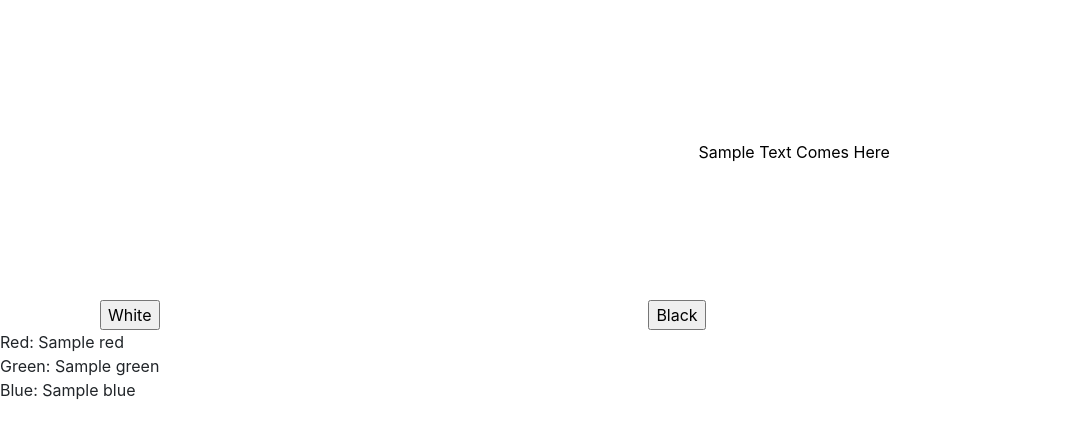
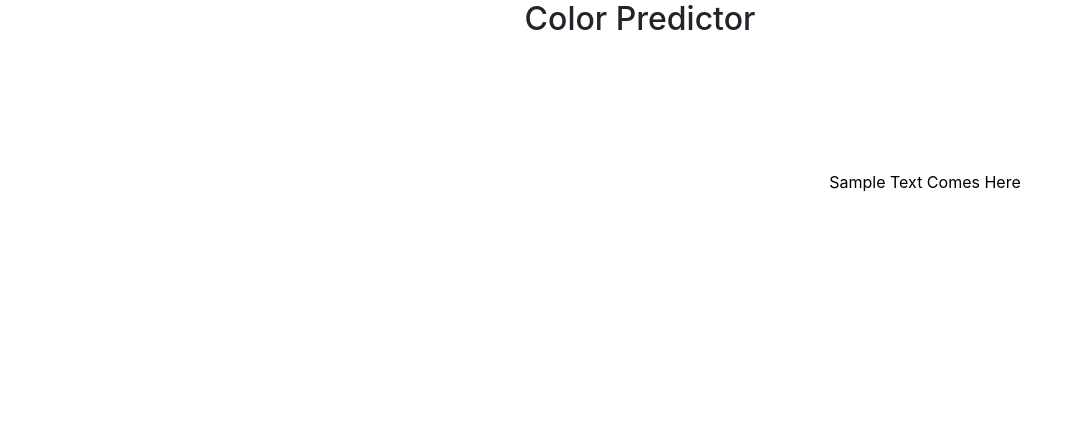
Before and after one commit to eyadkobatte/color-decider, a Flask app: template templates/index.html in a window 1280 px wide. Shown: the top 439 px of the page, without its empty margins (0-1082 px from the left). Run offline with Flask 2, Linux system fonts and the light colour scheme; the template is opened without the code that fills it: most values are stand-ins (such as "Sample title", 1, 10 or a date in 2020); some libraries are stand-ins or nearby versions.

Commit message:
Redesigned interface

```diff
--- a/templates/index.html
+++ b/templates/index.html
@@ -11,100 +11,104 @@
     <script src="https://cdnjs.cloudflare.com/ajax/libs/popper.js/1.14.0/umd/popper.min.js" integrity="sha384-cs/chFZiN24E4KMATLdqdvsezGxaGsi4hLGOzlXwp5UZB1LY//20VyM2taTB4QvJ" crossorigin="anonymous"></script>
     <script src="https://stackpath.bootstrapcdn.com/bootstrap/4.1.0/js/bootstrap.min.js" integrity="sha384-uefMccjFJAIv6A+rW+L4AHf99KvxDjWSu1z9VI8SKNVmz4sk7buKt/6v9KI65qnm" crossorigin="anonymous"></script>
 
+    <link rel="stylesheet" href="{{url_for('static', filename='open-iconic-bootstrap.css')}}"/>
+
+    <link href="https://fonts.googleapis.com/icon?family=Material+Icons"
+      rel="stylesheet">
+
+
     <style>
-        #container1 {
-            display: inline-block;
-            max-width: 49%;
+        #block-1 {
         }
-        #container2 {
-            display: inline-block;
-            max-width: 49%;
+
+        #block-2 {
         }
-        #background1 {
+
+        #background1, #background2 {
+            margin: 10px 0px;
+            height: 200px;
+            text-align: center;
             background: rgb({{red}}, {{green}}, {{blue}});
-            width: 300px;
-            height: 300px;
-            margin: 0 auto;
-            display: inline-block;
+        }
+        p {
+            display: inline;
         }
         #foreground1 {
-            color: #FFFFFF;
-            padding-top: 140px;
-            padding-left: 50px;
-            vertical-align: center;
-            display: inline-block;
-        }
-
-        #background2 {
-            background: rgb({{red}}, {{green}}, {{blue}});
-            width: 300px;
-            height: 300px;
-            margin: 0 auto;
-            display: inline-block;
+            color: white;
+            position: relative;
+            top: 45%;
+            transform: translateY(-50%);
         }
         #foreground2 {
-            display: inline-block;
-            color: #000000;
+            color:black;
+            position: relative;
+            top: 45%;
+            transform: translateY(-50%);
+        }
+        #white_check {
+            color: rgb(255, 255, 255);
+            margin: auto;
+            width: 50%;
+            position: relative;
+            top: 80%;
+            transform: translateY(-50%);
+        }
+        #black_check {
+            color: rgb(0, 0, 0);
+            margin: auto;
+            width: 50%;
+            position: relative;
+            top: 80%;
+            transform: translateY(-50%);
+        }
+        div h2 {
             text-align: center;
-            padding-left: 50px;
-            padding-top: 140px;
-            vertical-align: center;
         }
-
     </style>
 </head>
 <body>
+    <!-- Main Container -->
     <div class="container">
-        <div id="container1" class="col-xs-12 col-md-6">
-            <div id="background1">
-                <div id="foreground1">
-                    Sample Text Comes Here
+        <div class="col-md-10 offset-md-1">
+            <h2>Color Predictor</h2>
         </div>
+        <br>
+        <div class="row">
+            <!-- 1st Block -->
+            <div class="col-md-4 offset-md-1 col-xs-10 offset-xs-1" id="block-1">
+                <form action="/" method="post">
+                    <div id="background1" onclick="javascript:this.parentNode.submit();">
+                        <p id="foreground1">Sample Text Comes Here</p>
+                        {% if pred == 'white' %}
+                            <i class="material-icons" id="white_check">check</i>
+                        {% endif %}
                     </div>
-
-            <br>
-            <form action="/" method="post">
                     <input type="hidden" name="red" value="{{red}}">
                     <input type="hidden" name="green" value="{{green}}">
                     <input type="hidden" name="blue" value="{{blue}}">
+                    <input type="hidden" name="answer" value="white">
 
-                <input type="hidden" name="answer" value="white">
-                <input type="submit" value="White">
-                {% if pred == 'white' %}
-                    {{ 'Predicted this color' }}
-                {% endif %}
                 </form>
-
             </div>
 
-        <div id="container2" class="col-xs-12 col-md-6">
-            <div id="background2">
-                <div id="foreground2">
-                    Sample Text Comes Here
+            <!-- 2nd Block -->
+            <div class="col-md-4 offset-md-2 col-xs-10 offset-xs-1" id="block-2">
+                <form action="/" method="post">
+                    <div id="background2" onclick="javascript:this.parentNode.submit();">
+                        <p id="foreground2">Sample Text Comes Here</p>
+                        {% if pred == 'black' %}
+                            <i class="material-icons" id="black_check">check</i>
+                        {% endif %}
                     </div>
-            </div>
-
-            <br>
-            <form action="/" method="post">
                     <input type="hidden" name="red" value="{{red}}">
                     <input type="hidden" name="green" value="{{green}}">
                     <input type="hidden" name="blue" value="{{blue}}">
 
                     <input type="hidden" name="answer" value="black">
-                <input type="submit" value="Black">
-                {% if pred == 'black' %}
-                    {{ 'Predicted this color' }}
-                {% endif %}
                 </form>
             </div>
-
         </div>
-
-    Red: {{red}}
-    <br>
-    Green: {{green}}
-    <br>
-    Blue: {{blue}}
+    </div>
 
 </body>
 </html>
```
Also changed, not shown: colors.csv (deleted, +0 -62 lines), 2 other files. Lines whose indentation alone changed are shown as unchanged.
